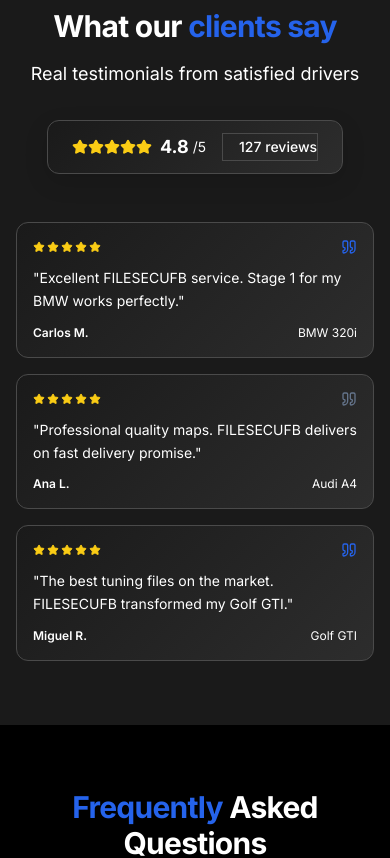
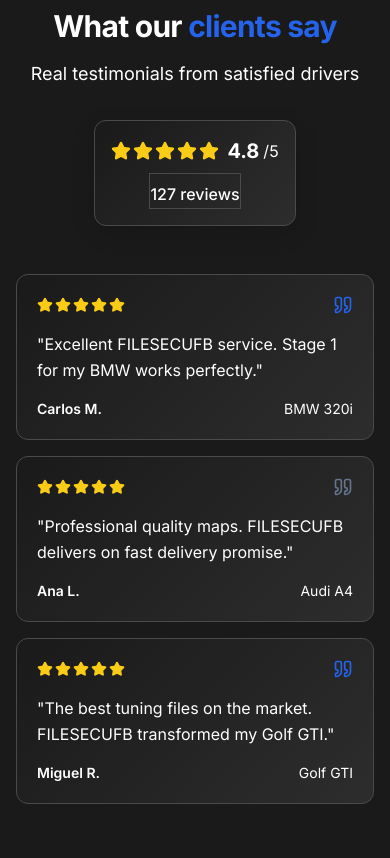
Before and after one commit to avinilo/tuning-website, a React (Vite) app: page / in a window 390 px wide. Shown: the part 8620-9478 px from the top of the page. Built offline with nearby package versions, Linux system fonts and the light colour scheme.

Commit message:
feat: optimize mobile responsive design for testimonial cards
- Improved spacing and padding for mobile devices
- Enhanced typography and readability on small screens
- Optimized star ratings and visual elements layout
- Better grid responsiveness for testimonial section

```diff
--- a/src/pages/Home.tsx
+++ b/src/pages/Home.tsx
@@ -728,27 +728,27 @@
             </h2>
             <p className="text-lg text-text-secondary max-w-2xl mx-auto mb-8">{t('home.testimonials.subtitle')}</p>
 
-            {/* Aggregate Rating - More Subtle */}
-            <div className="inline-flex items-center bg-gradient-dark rounded-xl border border-elegant px-6 py-3 shadow-elegant">
-              <div className="flex items-center mr-4">
-                <div className="flex mr-2">
+            {/* Aggregate Rating - Mobile Optimized */}
+            <div className="inline-flex flex-col sm:flex-row items-center bg-gradient-dark rounded-xl border border-elegant px-4 sm:px-6 py-4 sm:py-3 shadow-elegant">
+              <div className="flex items-center mb-2 sm:mb-0 sm:mr-4">
+                <div className="flex mr-2 gap-0.5">
                   {[1, 2, 3, 4, 5].map((star) => (
-                    <Star key={star} className="h-4 w-4 text-yellow-400 fill-current" />
+                    <Star key={star} className="h-5 w-5 sm:h-4 sm:w-4 text-yellow-400 fill-current" />
                   ))}
                 </div>
-                <span className="text-lg font-bold text-white mr-1">4.8</span>
-                <span className="text-sm text-text-secondary">/5</span>
+                <span className="text-xl sm:text-lg font-bold text-white mr-1">4.8</span>
+                <span className="text-base sm:text-sm text-text-secondary">/5</span>
               </div>
-              <div className="border-l border-elegant pl-4">
-                <span className="text-sm font-medium text-white">127 {t('home.testimonials.reviews')}</span>
+              <div className="border-t sm:border-t-0 sm:border-l border-elegant pt-2 sm:pt-0 sm:pl-4">
+                <span className="text-base sm:text-sm font-medium text-white">127 {t('home.testimonials.reviews')}</span>
               </div>
             </div>
           </div>
 
           {/* Testimonials Grid - Mobile Optimized */}
-          <div className="grid grid-cols-1 md:grid-cols-2 lg:grid-cols-3 gap-4 sm:gap-6">
+          <div className="grid grid-cols-1 md:grid-cols-3 gap-4 sm:gap-6">
             {/* Testimonio 1 */}
-            <div className="group bg-gradient-dark rounded-xl border border-elegant p-4 sm:p-6 hover:border-primary hover:shadow-elegant transition-all duration-300 hover:-translate-y-1">
+            <div className="group bg-gradient-dark rounded-xl border border-elegant p-5 sm:p-4 hover:border-primary hover:shadow-elegant transition-all duration-300 hover:-translate-y-1">
               <script type="application/ld+json">
                 {JSON.stringify({
                   "@context": "https://schema.org",
@@ -760,25 +760,25 @@
                   "datePublished": "2024-01-15"
                 })}
               </script>
-              <div className="flex items-center justify-between mb-3 sm:mb-4">
+              <div className="flex items-center justify-between mb-4">
                 <div className="flex gap-0.5">
                   {[1, 2, 3, 4, 5].map((star) => (
-                    <Star key={star} className="h-3 w-3 sm:h-4 sm:w-4 text-yellow-400 fill-current" />
+                    <Star key={star} className="h-4 w-4 sm:h-3 sm:w-3 text-yellow-400 fill-current" />
                   ))}
                 </div>
-                <Quote className="h-4 w-4 sm:h-5 sm:w-5 text-primary flex-shrink-0" />
+                <Quote className="h-5 w-5 sm:h-4 sm:w-4 text-primary" />
               </div>
-              <p className="text-text-secondary text-sm sm:text-base mb-3 sm:mb-4 leading-relaxed">
+              <p className="text-text-secondary text-base sm:text-sm mb-4 sm:mb-3 leading-relaxed">
                 "{t('home.testimonials.items.carlos.text')}"
               </p>
-              <div className="flex justify-between items-center text-xs sm:text-sm">
+              <div className="flex justify-between items-center text-sm sm:text-xs">
                 <span className="font-semibold text-white">Carlos M.</span>
                 <span className="text-text-secondary">BMW 320i</span>
               </div>
             </div>
 
             {/* Testimonio 2 */}
-            <div className="group bg-gradient-dark rounded-xl border border-elegant p-4 sm:p-6 hover:border-secondary hover:shadow-elegant transition-all duration-300 hover:-translate-y-1">
+            <div className="group bg-gradient-dark rounded-xl border border-elegant p-5 sm:p-4 hover:border-secondary hover:shadow-elegant transition-all duration-300 hover:-translate-y-1">
               <script type="application/ld+json">
                 {JSON.stringify({
                   "@context": "https://schema.org",
@@ -790,25 +790,25 @@
                   "datePublished": "2024-02-03"
                 })}
               </script>
-              <div className="flex items-center justify-between mb-3 sm:mb-4">
+              <div className="flex items-center justify-between mb-4">
                 <div className="flex gap-0.5">
                   {[1, 2, 3, 4, 5].map((star) => (
-                    <Star key={star} className="h-3 w-3 sm:h-4 sm:w-4 text-yellow-400 fill-current" />
+                    <Star key={star} className="h-4 w-4 sm:h-3 sm:w-3 text-yellow-400 fill-current" />
                   ))}
                 </div>
-                <Quote className="h-4 w-4 sm:h-5 sm:w-5 text-secondary flex-shrink-0" />
+                <Quote className="h-5 w-5 sm:h-4 sm:w-4 text-secondary" />
               </div>
-              <p className="text-text-secondary text-sm sm:text-base mb-3 sm:mb-4 leading-relaxed">
+              <p className="text-text-secondary text-base sm:text-sm mb-4 sm:mb-3 leading-relaxed">
                 "{t('home.testimonials.items.ana.text')}"
               </p>
-              <div className="flex justify-between items-center text-xs sm:text-sm">
+              <div className="flex justify-between items-center text-sm sm:text-xs">
                 <span className="font-semibold text-white">Ana L.</span>
                 <span className="text-text-secondary">Audi A4</span>
               </div>
             </div>
 
             {/* Testimonio 3 */}
-            <div className="group bg-gradient-dark rounded-xl border border-elegant p-4 sm:p-6 hover:border-accent hover:shadow-elegant transition-all duration-300 hover:-translate-y-1">
+            <div className="group bg-gradient-dark rounded-xl border border-elegant p-5 sm:p-4 hover:border-accent hover:shadow-elegant transition-all duration-300 hover:-translate-y-1">
               <script type="application/ld+json">
                 {JSON.stringify({
                   "@context": "https://schema.org",
@@ -820,18 +820,18 @@
                   "datePublished": "2024-01-28"
                 })}
               </script>
-              <div className="flex items-center justify-between mb-3 sm:mb-4">
+              <div className="flex items-center justify-between mb-4">
                 <div className="flex gap-0.5">
                   {[1, 2, 3, 4, 5].map((star) => (
-                    <Star key={star} className="h-3 w-3 sm:h-4 sm:w-4 text-yellow-400 fill-current" />
+                    <Star key={star} className="h-4 w-4 sm:h-3 sm:w-3 text-yellow-400 fill-current" />
                   ))}
                 </div>
-                <Quote className="h-4 w-4 sm:h-5 sm:w-5 text-accent flex-shrink-0" />
+                <Quote className="h-5 w-5 sm:h-4 sm:w-4 text-accent" />
               </div>
-              <p className="text-text-secondary text-sm sm:text-base mb-3 sm:mb-4 leading-relaxed">
+              <p className="text-text-secondary text-base sm:text-sm mb-4 sm:mb-3 leading-relaxed">
                 "{t('home.testimonials.items.miguel.text')}"
               </p>
-              <div className="flex justify-between items-center text-xs sm:text-sm">
+              <div className="flex justify-between items-center text-sm sm:text-xs">
                 <span className="font-semibold text-white">Miguel R.</span>
                 <span className="text-text-secondary">Golf GTI</span>
               </div>
```
